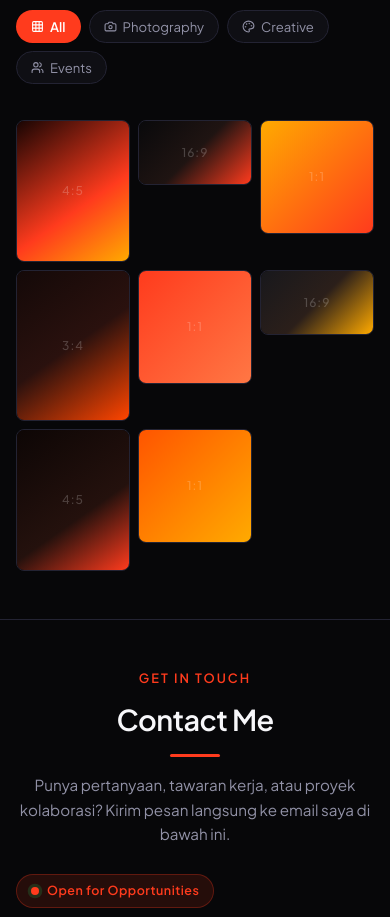
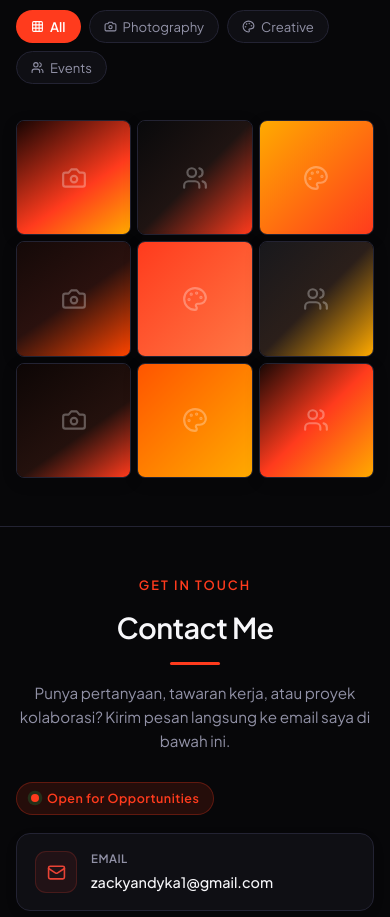
Before and after one commit to zandyka/personal-blog, a React (Vite) app: page / in a window 390 px wide. Shown: the part 1560-2477 px from the top of the page. Built offline with nearby package versions, Linux system fonts and the light colour scheme.

Commit message:
fix: neaten gallery layout with uniform 1:1 aspect ratio and 3x3 grid, make about stats 2 per row on mobile

```diff
--- a/src/components/About.jsx
+++ b/src/components/About.jsx
@@ -311,12 +311,13 @@ const About = () => {
               </p>
             </motion.div>
 
-            {/* Stat Cards 2x2 Grid */}
+            {/* Stat Cards 2x2 Grid - 2 per row on mobile and desktop */}
             <motion.div
               variants={stagger}
+              className="about-stats-grid"
               style={{
                 display: 'grid',
-                gridTemplateColumns: 'repeat(auto-fit, minmax(170px, 1fr))',
+                gridTemplateColumns: 'repeat(2, 1fr)',
                 gap: '12px',
               }}
             >
@@ -328,6 +329,7 @@ const About = () => {
                     variants={fadeUp}
                     onMouseEnter={playHover}
                     whileHover={{ y: -3 }}
+                    className="about-stat-card"
                     style={{
                       background: 'var(--surface)',
                       border: '1px solid var(--border)',
@@ -346,6 +348,7 @@ const About = () => {
                       }}
                     >
                       <span
+                        className="about-stat-label"
                         style={{
                           fontSize: '0.78rem',
                           color: 'var(--text-muted)',
@@ -355,6 +358,7 @@ const About = () => {
                         {stat.label}
                       </span>
                       <div
+                        className="about-stat-icon"
                         style={{
                           width: '30px',
                           height: '30px',
@@ -364,12 +368,14 @@ const About = () => {
                           alignItems: 'center',
                           justifyContent: 'center',
                           color: stat.accent,
+                          flexShrink: 0,
                         }}
                       >
                         <Icon size={15} />
                       </div>
                     </div>
                     <div
+                      className="about-stat-value"
                       style={{
                         fontSize: '1.5rem',
                         fontWeight: 700,
@@ -386,6 +392,7 @@ const About = () => {
                       />
                     </div>
                     <div
+                      className="about-stat-sub"
                       style={{
                         fontSize: '0.74rem',
                         color: 'var(--text-muted)',
@@ -451,11 +458,37 @@ const About = () => {
           .about-grid {
             grid-template-columns: 0.85fr 1.15fr !important;
           }
+          .about-stats-grid {
+            grid-template-columns: repeat(2, 1fr) !important;
+            gap: 12px !important;
+          }
         }
         @media (max-width: 859px) {
           .about-grid {
             grid-template-columns: 1fr !important;
             text-align: left;
+          }
+          .about-stats-grid {
+            grid-template-columns: repeat(2, 1fr) !important;
+            gap: 8px !important;
+          }
+          .about-stat-card {
+            padding: 12px 10px !important;
+            border-radius: 12px !important;
+          }
+          .about-stat-icon {
+            width: 26px !important;
+            height: 26px !important;
+          }
+          .about-stat-label {
+            font-size: 0.72rem !important;
+          }
+          .about-stat-value {
+            font-size: 1.25rem !important;
+          }
+          .about-stat-sub {
+            font-size: 0.68rem !important;
+            line-height: 1.25 !important;
           }
         }
       `}</style>
--- a/src/components/Gallery.jsx
+++ b/src/components/Gallery.jsx
@@ -8,58 +8,65 @@ const GALLERY_ITEMS = [
   {
     id: 1, category: 'Photography', title: 'Urban Landscape',
     caption: 'Street photography capturing everyday moments',
-    ratio: '4:5', width: 1, height: 2,
+    ratio: '1:1', width: 1, height: 1,
     bg: 'linear-gradient(145deg, #180503 0%, #FF3B1D 60%, #FFAA00 100%)',
-    alt: 'Placeholder — 4:5 photo ratio',
+    alt: 'Urban Landscape Street Photography',
   },
   {
     id: 2, category: 'Events', title: 'HIMTI Event Documentation',
     caption: 'Creative media coverage for organizational events at USU',
-    ratio: '16:9', width: 2, height: 1,
+    ratio: '1:1', width: 1, height: 1,
     bg: 'linear-gradient(135deg, #09090b 0%, #1f1412 50%, #FF3B1D 100%)',
-    alt: 'Placeholder — 16:9 photo ratio',
+    alt: 'HIMTI Event Documentation at USU',
   },
   {
     id: 3, category: 'Creative', title: 'Design Work — Figma',
     caption: 'Visual identity and social media content creation',
     ratio: '1:1', width: 1, height: 1,
     bg: 'linear-gradient(135deg, #FFAA00 0%, #FF3B1D 100%)',
-    alt: 'Placeholder — 1:1 photo ratio',
+    alt: 'Design Work with Figma',
   },
   {
     id: 4, category: 'Photography', title: 'Portrait Session',
     caption: 'Natural light portrait photography',
-    ratio: '3:4', width: 1, height: 1,
+    ratio: '1:1', width: 1, height: 1,
     bg: 'linear-gradient(145deg, #140908 0%, #2a110e 50%, #FF4500 100%)',
-    alt: 'Placeholder — 3:4 photo ratio',
+    alt: 'Natural Light Portrait Photography',
   },
   {
     id: 5, category: 'Creative', title: 'Social Media Content',
-    caption: 'Instagram content for HIMTI USU',
+    caption: 'Instagram promotional content for HIMTI USU',
     ratio: '1:1', width: 1, height: 1,
     bg: 'linear-gradient(135deg, #FF3B1D 0%, #FF7744 100%)',
-    alt: 'Placeholder — 1:1 photo ratio',
+    alt: 'Social Media Content for HIMTI',
   },
   {
     id: 6, category: 'Events', title: 'Team Collaboration',
     caption: 'Event coordination and team documentation',
-    ratio: '16:9', width: 2, height: 1,
+    ratio: '1:1', width: 1, height: 1,
     bg: 'linear-gradient(135deg, #18181c 0%, #2b1f1a 50%, #FFAA00 100%)',
-    alt: 'Placeholder — 16:9 photo ratio',
+    alt: 'Team Collaboration Documentation',
   },
   {
     id: 7, category: 'Photography', title: 'Nature & Architecture',
     caption: 'Exploring visual composition in everyday settings',
-    ratio: '4:5', width: 1, height: 2,
+    ratio: '1:1', width: 1, height: 1,
     bg: 'linear-gradient(145deg, #0d0605 0%, #24110d 60%, #FF3B1D 100%)',
-    alt: 'Placeholder — 4:5 photo ratio',
+    alt: 'Nature and Architecture Photography',
   },
   {
     id: 8, category: 'Creative', title: 'Brand Identity',
     caption: 'Poster, banner, and print design using Figma',
     ratio: '1:1', width: 1, height: 1,
     bg: 'linear-gradient(135deg, #FF5500 0%, #FFAA00 100%)',
-    alt: 'Placeholder — 1:1 photo ratio',
+    alt: 'Brand Identity and Print Design',
+  },
+  {
+    id: 9, category: 'Events', title: 'Tech Exhibition',
+    caption: 'Student technology project showcase at USU',
+    ratio: '1:1', width: 1, height: 1,
+    bg: 'linear-gradient(135deg, #1a0805 0%, #FF3B1D 50%, #FFAA00 100%)',
+    alt: 'Tech Exhibition Showcase at USU',
   },
 ];
 
@@ -70,91 +77,134 @@ const CATEGORIES = [
   { id: 'Events', icon: Users },
 ];
 
-const RATIO_MAP = {
-  '4:5': { paddingBottom: '125%' },
-  '16:9': { paddingBottom: '56.25%' },
-  '3:4': { paddingBottom: '133%' },
-  '1:1': { paddingBottom: '100%' },
+const CATEGORY_ICON_MAP = {
+  Photography: Camera,
+  Creative: Palette,
+  Events: Users,
 };
 
 function GalleryCard({ item, index, onClick }) {
   const { playHover, playClick } = useSoundContext();
   const [hovered, setHovered] = useState(false);
   const { ref, inView } = useInView({ threshold: 0.1, triggerOnce: true });
+  const CategoryIcon = CATEGORY_ICON_MAP[item.category] || Camera;
 
   return (
     <motion.div
       ref={ref}
-      initial={{ opacity: 0, y: 30, scale: 0.96 }}
+      initial={{ opacity: 0, y: 24, scale: 0.97 }}
       animate={inView ? { opacity: 1, y: 0, scale: 1 } : {}}
-      transition={{ duration: 0.5, delay: index * 0.07, ease: [0.22, 1, 0.36, 1] }}
+      transition={{ duration: 0.45, delay: index * 0.05, ease: [0.22, 1, 0.36, 1] }}
       onClick={() => { playClick(); onClick(item); }}
       onMouseEnter={() => { playHover(); setHovered(true); }}
       onMouseLeave={() => setHovered(false)}
+      className="gallery-card-root"
       style={{
         position: 'relative',
         borderRadius: '14px',
         overflow: 'hidden',
         cursor: 'pointer',
         border: '1px solid var(--border)',
+        boxShadow: '0 4px 16px rgba(0, 0, 0, 0.12)',
+        aspectRatio: '1 / 1',
       }}
     >
-      {/* Photo placeholder */}
-      <div style={{ position: 'relative', ...RATIO_MAP[item.ratio] }}>
+      {/* Background artwork with smooth zoom */}
       <div
         style={{
-            position: 'absolute', inset: 0,
+          position: 'absolute',
+          inset: 0,
           background: item.bg,
-            transition: 'transform 0.5s ease',
-            transform: hovered ? 'scale(1.06)' : 'scale(1)',
+          transition: 'transform 0.5s cubic-bezier(0.16, 1, 0.3, 1)',
+          transform: hovered ? 'scale(1.08)' : 'scale(1)',
         }}
       />
-        {/* Ratio label (always visible faintly, shows clearly on hover) */}
-        <div style={{
-          position: 'absolute', inset: 0,
-          display: 'flex', alignItems: 'center', justifyContent: 'center',
-          opacity: hovered ? 0 : 0.25,
-          transition: 'opacity 0.3s',
-          fontSize: '0.75rem', color: 'rgba(255,255,255,0.8)',
-          fontWeight: 500, letterSpacing: '1px',
-        }}>
-          {item.ratio}
+
+      {/* Elegant idle category icon in center (faint, disappears on hover) */}
+      <div
+        style={{
+          position: 'absolute',
+          inset: 0,
+          display: 'flex',
+          alignItems: 'center',
+          justifyContent: 'center',
+          opacity: hovered ? 0 : 0.3,
+          transition: 'opacity 0.25s ease',
+          pointerEvents: 'none',
+        }}
+      >
+        <CategoryIcon size={26} color="#ffffff" />
       </div>
-        {/* Hover overlay */}
+
+      {/* Hover / tap overlay */}
       <motion.div
         animate={{ opacity: hovered ? 1 : 0 }}
-          transition={{ duration: 0.25 }}
+        transition={{ duration: 0.22 }}
+        className="gallery-card-overlay"
         style={{
-            position: 'absolute', inset: 0,
-            background: 'linear-gradient(to top, rgba(0,0,0,0.85) 0%, rgba(0,0,0,0.3) 50%, transparent 100%)',
-            display: 'flex', flexDirection: 'column', justifyContent: 'flex-end',
-            padding: '16px',
+          position: 'absolute',
+          inset: 0,
+          background: 'linear-gradient(to top, rgba(0,0,0,0.92) 0%, rgba(0,0,0,0.35) 60%, transparent 100%)',
+          display: 'flex',
+          flexDirection: 'column',
+          justifyContent: 'flex-end',
+          padding: 'clamp(10px, 2.5vw, 16px)',
         }}
       >
-          <span style={{
-            fontSize: '0.65rem', fontWeight: 600,
-            color: 'var(--accent-2)', textTransform: 'uppercase', letterSpacing: '1px',
-            marginBottom: '4px',
-          }}>
+        <span
+          className="gallery-card-cat"
+          style={{
+            fontSize: 'clamp(0.58rem, 0.75vw, 0.68rem)',
+            fontWeight: 700,
+            color: 'var(--accent)',
+            textTransform: 'uppercase',
+            letterSpacing: '1.2px',
+            marginBottom: '2px',
+          }}
+        >
           {item.category}
         </span>
-          <span style={{ fontSize: '0.9rem', fontWeight: 600, color: '#fff', marginBottom: '4px' }}>
+        <span
+          className="gallery-card-title"
+          style={{
+            fontSize: 'clamp(0.76rem, 1.05vw, 0.95rem)',
+            fontWeight: 700,
+            color: '#ffffff',
+            lineHeight: 1.25,
+            marginBottom: '4px',
+          }}
+        >
           {item.title}
         </span>
-          <span style={{ fontSize: '0.75rem', color: 'rgba(255,255,255,0.7)', lineHeight: 1.4 }}>
+        <span
+          className="gallery-card-caption"
+          style={{
+            fontSize: '0.72rem',
+            color: 'rgba(255,255,255,0.7)',
+            lineHeight: 1.35,
+          }}
+        >
           {item.caption}
         </span>
-          <div style={{
-            position: 'absolute', top: '12px', right: '12px',
-            background: 'rgba(255,255,255,0.15)', borderRadius: '8px',
-            width: '32px', height: '32px',
-            display: 'flex', alignItems: 'center', justifyContent: 'center',
+        <div
+          className="gallery-zoom-btn"
+          style={{
+            position: 'absolute',
+            top: '10px',
+            right: '10px',
+            background: 'rgba(255,255,255,0.15)',
+            borderRadius: '8px',
+            width: '28px',
+            height: '28px',
+            display: 'flex',
+            alignItems: 'center',
+            justifyContent: 'center',
             backdropFilter: 'blur(8px)',
-          }}>
-            <ZoomIn size={14} color="#fff" />
+          }}
+        >
+          <ZoomIn size={13} color="#fff" />
         </div>
       </motion.div>
-      </div>
     </motion.div>
   );
 }
@@ -185,7 +235,7 @@ function Lightbox({ item, onClose }) {
           boxShadow: '0 24px 80px rgba(0,0,0,0.5)',
         }}
       >
-        <div style={{ position: 'relative', ...RATIO_MAP[item.ratio] }}>
+        <div style={{ position: 'relative', aspectRatio: '16 / 10', width: '100%', overflow: 'hidden' }}>
           <div style={{ position: 'absolute', inset: 0, background: item.bg }} />
           <div style={{
             position: 'absolute', inset: 0,
@@ -318,17 +368,26 @@ export default function Gallery() {
         </motion.div>
 
         <style>{`
+          @media (max-width: 768px) {
+            .gallery-grid {
+              gap: 8px !important;
+            }
+            .gallery-card-root {
+              border-radius: 10px !important;
+            }
+            .gallery-card-caption {
+              display: none !important;
+            }
+            .gallery-zoom-btn {
+              display: none !important;
+            }
+          }
           @media (max-width: 480px) {
             .gallery-grid {
               gap: 6px !important;
             }
-            .gallery-grid > div > div {
+            .gallery-card-root {
               border-radius: 8px !important;
-            }
-          }
-          @media (max-width: 768px) {
-            .gallery-grid {
-              gap: 8px !important;
             }
           }
         `}</style>
```
Lines whose indentation alone changed are shown as unchanged.
